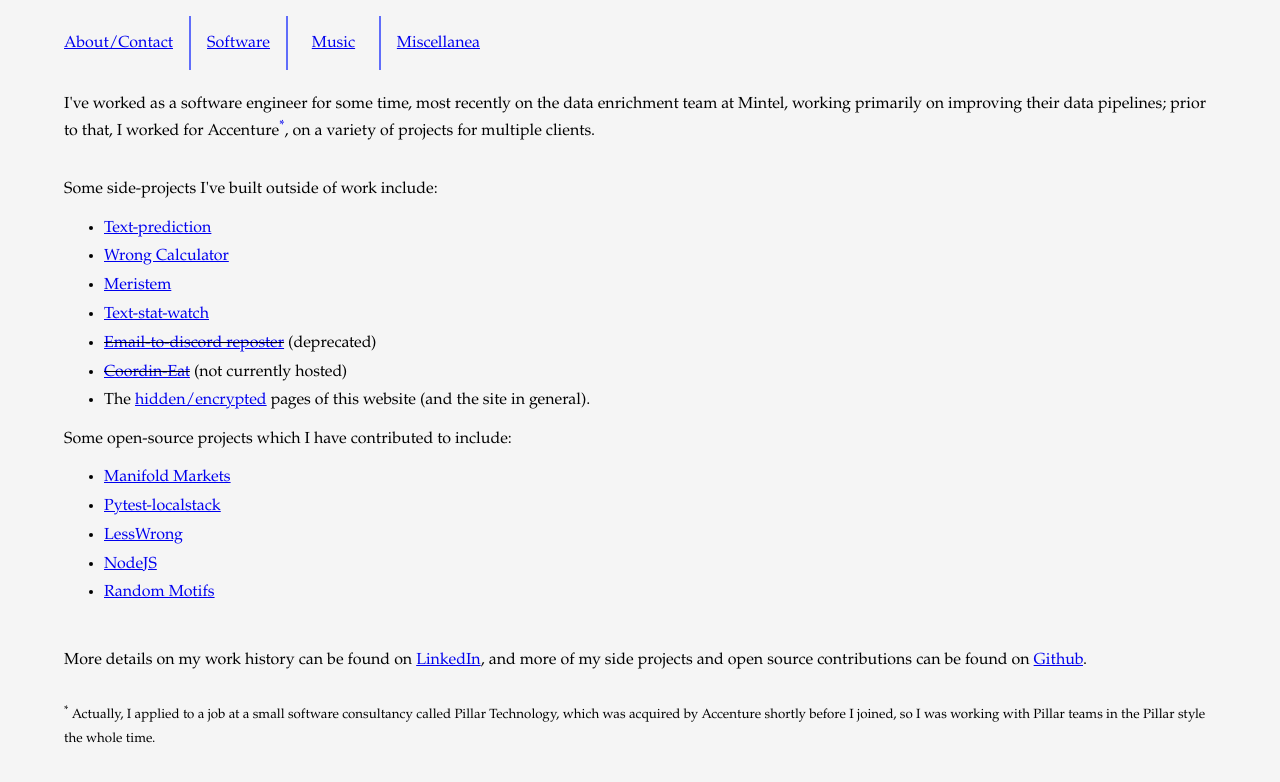
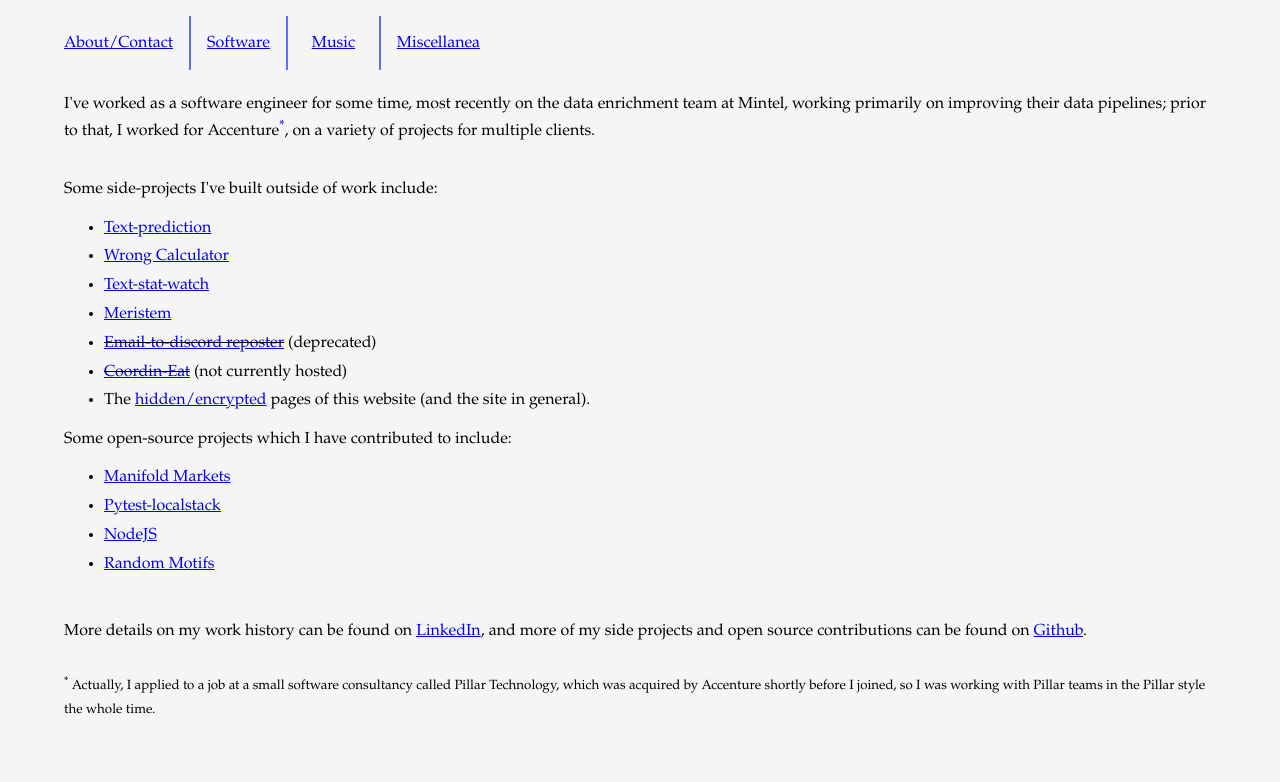
Before and after one commit to ForrestWeiswolf/forrestweiswolf.github.io, a Jekyll site: the page built from software.html, in a window 1280 px wide. Shown: the top 782 px of the page. Built offline with Jekyll 4.4.1, drawn with Linux system fonts in a browser that asks for light colours.

Commit message:
First pass at improving curation of contact & project links

```diff
--- a/index.html
+++ b/index.html
@@ -14,9 +14,6 @@
       <b>Email: </b><a href="mailto:Forrest.Weiswolf@gmail.com">forrest.weiswolf@gmail.com</a>
     </li>
     <li>
-      <b>Discord: </b>forrestwolf
-    </li>
-    <li>
       <b>LinkedIn: </b><a href="https://www.linkedin.com/in/franklin-wolf/">https://www.linkedin.com/in/franklin-wolf/</a>
     </li>
   </ul>
--- a/software.html
+++ b/software.html
@@ -15,8 +15,8 @@
     <ul>
       <li><a href="http://170.75.161.61:8080/">Text-prediction</a></li>
       <li><a href="https://wrong-calculator.vercel.app/">Wrong Calculator</a></li>
+      <li><a href="https://github.com/ForrestWeiswolf/text-stat-watch">Text-stat-watch</a></li>
       <li><a href="https://www.npmjs.com/package/meristem">Meristem</a></li>
-      <li><a href="https://github.com/ForrestWeiswolf/text-stat-watch">Text-stat-watch</a></li>
       <li><s><a href="https://github.com/ForrestWeiswolf/email-discord-reposter">Email-to-discord reposter</a></s>
         (deprecated)</li>
       <li><s><a href="https://github.com/Bluegrass-Grief-Owls/coordin-eat">Coordin-Eat</a></s> (not currently hosted)
@@ -35,8 +35,9 @@
       <li>
         <a href="https://pypi.org/project/pytest-localstack/">Pytest-localstack</a>
       </li>
-      <li><a href="https://www.lesswrong.com/">LessWrong</a></li>
-      <li><a href="https://github.com/nodejs/node/pull/19659">NodeJS</a></li>
+      <li>
+        <a href="https://github.com/nodejs/node/pull/19659">NodeJS</a>
+      </li>
       <li>
         <a href="https://forrestweiswolf.github.io/random-motifs/">Random Motifs</a>
       </li>
```
